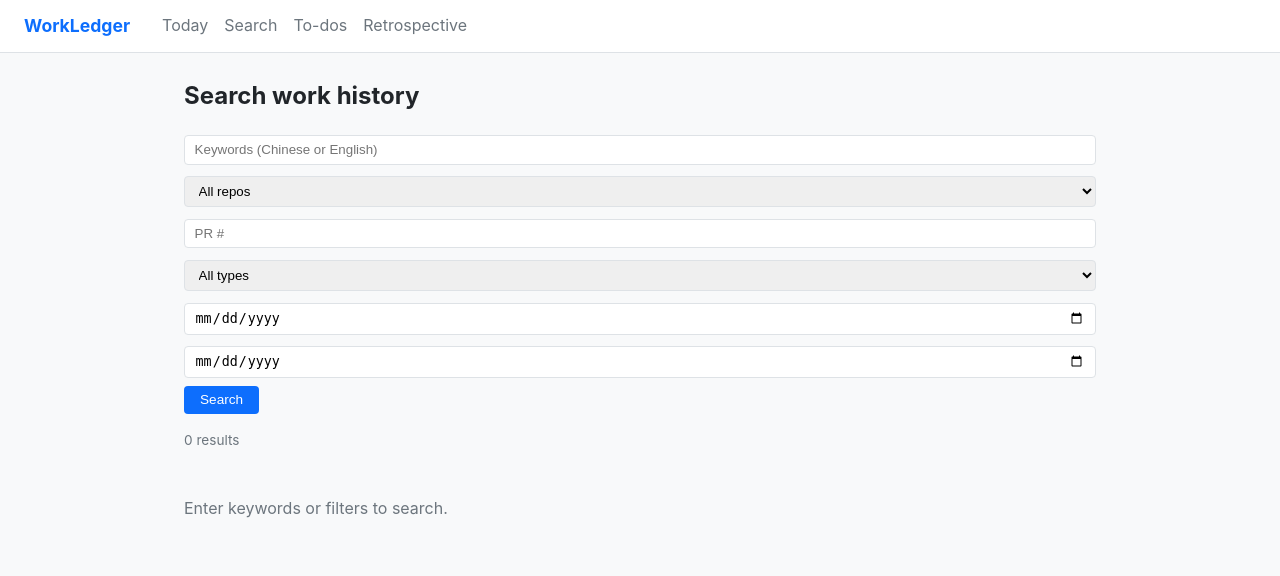
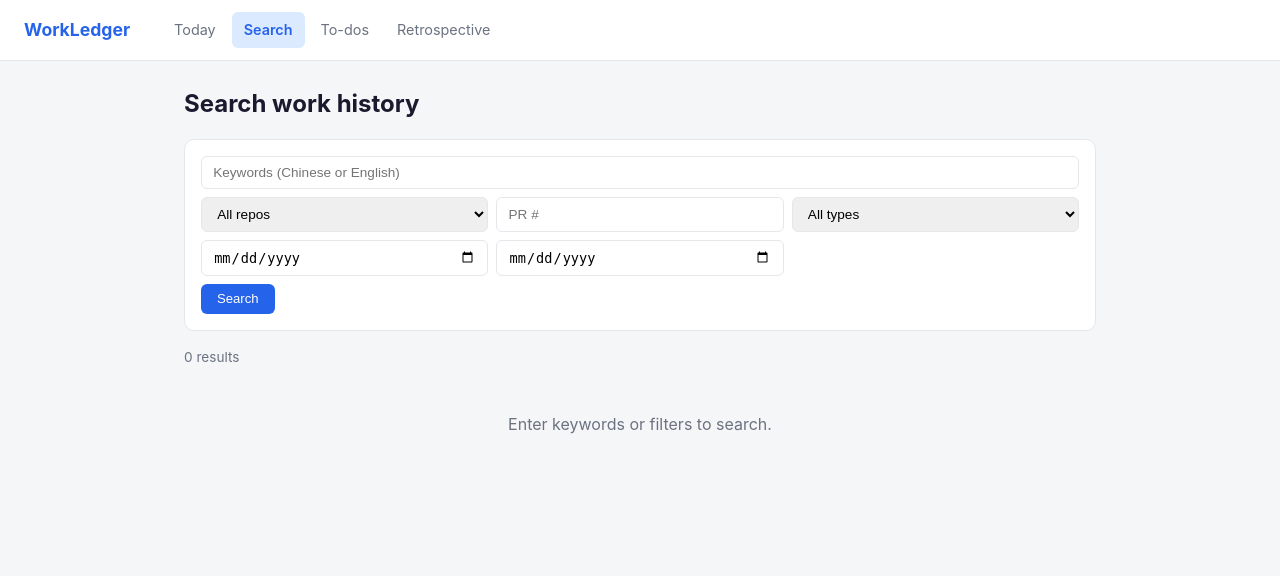
Before and after one commit to Jzhong2026/WorkLedger, a FastAPI app: page /search in a window 1280 px wide. Shown: the top 576 px of the page. Run offline with FastAPI, Linux system fonts and the light colour scheme; data that the repository does not hold is empty; parts of the project's set-up code (start-up, migrations or seed data) failed here and were passed over.

Commit message:
Fix XSS, transaction safety, and UI layout defects
- Validate evidence_url scheme (http/https only) at schema layer
- Move revision inserts inside transaction block (all 3 services)
- Rewrite CSS: fix width conflict, search form as compact grid,
  colored event-type badges, card hover/shadow, nav active state,
  responsive breakpoint, inline error banner with retry

```diff
--- a/src/workledger/static/app.js
+++ b/src/workledger/static/app.js
@@ -1,12 +1,24 @@
+function showError(msg, retryable) {
+    let banner = document.querySelector('.error-banner');
+    if (!banner) {
+        banner = document.createElement('div');
+        banner.className = 'error-banner';
+        document.querySelector('.container').prepend(banner);
+    }
+    banner.innerHTML = `<span>${msg}</span>` + (retryable ? '<button onclick="location.reload()">Retry</button>' : '');
+}
+
 async function api(method, path, body) {
     const opts = { method, headers: { 'Content-Type': 'application/json' } };
     if (body) opts.body = JSON.stringify(body);
     const res = await fetch('/api' + path, opts);
     if (!res.ok) {
         const err = await res.json().catch(() => ({ error: res.statusText }));
-        alert(err.error || 'Request failed');
+        showError(err.error || 'Request failed', err.retryable);
         throw new Error(err.error);
     }
+    const banner = document.querySelector('.error-banner');
+    if (banner) banner.remove();
     if (res.status === 204) return null;
     return res.json();
 }
--- a/src/workledger/static/style.css
+++ b/src/workledger/static/style.css
@@ -1,65 +1,137 @@
 :root {
-    --bg: #f8f9fa;
+    --bg: #f5f6f8;
     --card-bg: #fff;
-    --text: #212529;
-    --muted: #6c757d;
-    --border: #dee2e6;
-    --primary: #0d6efd;
-    --success: #198754;
-    --warning: #ffc107;
-    --danger: #dc3545;
-    --radius: 8px;
+    --text: #1a1a2e;
+    --muted: #6b7280;
+    --border: #e5e7eb;
+    --primary: #2563eb;
+    --primary-light: #dbeafe;
+    --success: #059669;
+    --success-light: #d1fae5;
+    --warning: #d97706;
+    --warning-light: #fef3c7;
+    --danger: #dc2626;
+    --info: #0891b2;
+    --info-light: #cffafe;
+    --radius: 10px;
+    --shadow: 0 1px 3px rgba(0,0,0,0.08);
+    --shadow-hover: 0 4px 12px rgba(0,0,0,0.12);
 }
 * { box-sizing: border-box; margin: 0; padding: 0; }
-body { font-family: -apple-system, BlinkMacSystemFont, "Segoe UI", Roboto, sans-serif; background: var(--bg); color: var(--text); line-height: 1.6; }
-.nav { display: flex; align-items: center; gap: 2rem; padding: 0.75rem 1.5rem; background: var(--card-bg); border-bottom: 1px solid var(--border); }
+body { font-family: -apple-system, BlinkMacSystemFont, "Segoe UI", Inter, Roboto, sans-serif; background: var(--bg); color: var(--text); line-height: 1.6; }
+
+/* Nav */
+.nav { display: flex; align-items: center; gap: 2rem; padding: 0.75rem 1.5rem; background: var(--card-bg); border-bottom: 1px solid var(--border); position: sticky; top: 0; z-index: 10; }
 .nav-brand { font-weight: 700; font-size: 1.1rem; text-decoration: none; color: var(--primary); }
-.nav-links { display: flex; gap: 1rem; }
-.nav-links a { text-decoration: none; color: var(--muted); }
-.nav-links a:hover { color: var(--primary); }
+.nav-links { display: flex; gap: 0.25rem; }
+.nav-links a { text-decoration: none; color: var(--muted); padding: 0.4rem 0.75rem; border-radius: 6px; font-size: 0.9rem; transition: all 0.15s; }
+.nav-links a:hover { color: var(--primary); background: var(--primary-light); }
+.nav-links a.active { color: var(--primary); font-weight: 600; background: var(--primary-light); }
+
+/* Layout */
 .container { max-width: 960px; margin: 0 auto; padding: 1.5rem; }
-h1 { margin-bottom: 1rem; font-size: 1.5rem; }
-h1 small { color: var(--muted); font-weight: 400; }
-h2 { margin: 1.5rem 0 0.75rem; font-size: 1.2rem; }
+h1 { margin-bottom: 1rem; font-size: 1.5rem; font-weight: 700; }
+h1 small { color: var(--muted); font-weight: 400; font-size: 0.9rem; }
+h2 { margin: 1.5rem 0 0.75rem; font-size: 1.15rem; font-weight: 600; }
+
+/* Cards */
 .card-list { display: flex; flex-direction: column; gap: 0.75rem; }
-.card { background: var(--card-bg); border: 1px solid var(--border); border-radius: var(--radius); padding: 1rem; }
+.card { background: var(--card-bg); border: 1px solid var(--border); border-radius: var(--radius); padding: 1rem 1.25rem; box-shadow: var(--shadow); transition: box-shadow 0.2s, transform 0.2s; }
+.card:hover { box-shadow: var(--shadow-hover); transform: translateY(-1px); }
 .card.highlight { border-left: 4px solid var(--warning); }
 .card-header { display: flex; align-items: center; gap: 0.5rem; margin-bottom: 0.25rem; }
-.card-meta { display: flex; flex-wrap: wrap; gap: 0.75rem; font-size: 0.85rem; color: var(--muted); margin-top: 0.5rem; }
-.card-meta a { color: var(--primary); }
-.card-actions { margin-top: 0.5rem; display: flex; gap: 0.5rem; }
-.badge { display: inline-block; padding: 0.15rem 0.5rem; border-radius: 4px; font-size: 0.75rem; font-weight: 600; }
-.badge-pending { background: #cfe2ff; color: #084298; }
-.badge-waiting { background: #fff3cd; color: #664d03; }
-.badge-done { background: #d1e7dd; color: #0f5132; }
-.badge-type { background: #e2e3e5; color: #41464b; }
-.badge-warn { background: #fff3cd; color: #664d03; }
-.badge-ok { background: #d1e7dd; color: #0f5132; }
-.badge-highlight { background: #fff3cd; color: #664d03; }
-.empty { color: var(--muted); padding: 2rem 0; }
-.search-form { display: flex; flex-wrap: wrap; gap: 0.5rem; margin-bottom: 1rem; }
-.search-form input, .search-form select { padding: 0.4rem 0.6rem; border: 1px solid var(--border); border-radius: 4px; }
-.search-form input[type="text"] { flex: 1; min-width: 200px; }
+.card-header a { color: var(--text); text-decoration: none; }
+.card-header a:hover { color: var(--primary); }
+.card-meta { display: flex; flex-wrap: wrap; gap: 0.75rem; font-size: 0.82rem; color: var(--muted); margin-top: 0.5rem; }
+.card-meta a { color: var(--primary); text-decoration: none; }
+.card-meta a:hover { text-decoration: underline; }
+.card-actions { margin-top: 0.75rem; display: flex; gap: 0.5rem; }
+
+/* Badges */
+.badge { display: inline-block; padding: 0.2rem 0.6rem; border-radius: 5px; font-size: 0.72rem; font-weight: 600; letter-spacing: 0.02em; }
+.badge-pending { background: var(--primary-light); color: var(--primary); }
+.badge-waiting { background: var(--warning-light); color: var(--warning); }
+.badge-done { background: var(--success-light); color: var(--success); }
+.badge-warn { background: var(--warning-light); color: var(--warning); }
+.badge-ok { background: var(--success-light); color: var(--success); }
+.badge-highlight { background: var(--warning-light); color: var(--warning); }
+.badge-type { background: #f3f4f6; color: #4b5563; }
+.badge-pr_created { background: var(--primary-light); color: var(--primary); }
+.badge-review_finding { background: var(--warning-light); color: var(--warning); }
+.badge-comment_analysis { background: #ede9fe; color: #7c3aed; }
+.badge-fix { background: var(--success-light); color: var(--success); }
+.badge-verification { background: var(--info-light); color: var(--info); }
+.badge-reply_drafted { background: #fce7f3; color: #db2777; }
+.badge-reply_published { background: #fce7f3; color: #be185d; }
+.badge-manual { background: #f3f4f6; color: #6b7280; }
+
+/* Search form - compact grid */
+.search-form { display: grid; grid-template-columns: 1fr 1fr 1fr; gap: 0.5rem; margin-bottom: 1rem; padding: 1rem; background: var(--card-bg); border-radius: var(--radius); border: 1px solid var(--border); }
+.search-form input[name="q"] { grid-column: 1 / -1; }
+.search-form input, .search-form select { padding: 0.5rem 0.7rem; border: 1px solid var(--border); border-radius: 6px; font-size: 0.85rem; width: auto; }
+.search-form input:focus, .search-form select:focus { outline: none; border-color: var(--primary); box-shadow: 0 0 0 2px var(--primary-light); }
+.search-form button { grid-column: 1 / -1; justify-self: start; }
 .result-count { font-size: 0.85rem; color: var(--muted); margin-bottom: 0.75rem; }
+
+/* Pagination */
 .pagination { display: flex; gap: 1rem; align-items: center; margin-top: 1rem; }
-.pagination a { color: var(--primary); text-decoration: none; }
+.pagination a { color: var(--primary); text-decoration: none; font-weight: 500; }
+
+/* Tabs */
 .period-tabs, .filter-tabs { display: flex; gap: 0.5rem; margin-bottom: 1rem; }
-.period-tabs a, .filter-tabs a { padding: 0.3rem 0.8rem; border-radius: 4px; text-decoration: none; color: var(--muted); border: 1px solid var(--border); }
+.period-tabs a, .filter-tabs a { padding: 0.35rem 0.9rem; border-radius: 6px; text-decoration: none; color: var(--muted); border: 1px solid var(--border); font-size: 0.85rem; transition: all 0.15s; }
+.period-tabs a:hover, .filter-tabs a:hover { border-color: var(--primary); color: var(--primary); }
 .period-tabs a.active, .filter-tabs a.active { background: var(--primary); color: #fff; border-color: var(--primary); }
-.timeline { position: relative; padding-left: 1.5rem; }
-.timeline::before { content: ''; position: absolute; left: 0.5rem; top: 0; bottom: 0; width: 2px; background: var(--border); }
+
+/* Timeline */
+.timeline { position: relative; padding-left: 1.75rem; }
+.timeline::before { content: ''; position: absolute; left: 0.5rem; top: 0; bottom: 0; width: 2px; background: linear-gradient(to bottom, var(--primary), var(--border)); border-radius: 1px; }
 .timeline-item { position: relative; margin-bottom: 1rem; }
-.timeline-dot { position: absolute; left: -1.25rem; top: 1rem; width: 10px; height: 10px; border-radius: 50%; background: var(--primary); }
-.detail-grid dl { display: grid; grid-template-columns: 120px 1fr; gap: 0.4rem 1rem; }
-.detail-grid dt { font-weight: 600; color: var(--muted); }
-.detail-text { white-space: pre-wrap; background: var(--bg); padding: 1rem; border-radius: var(--radius); font-size: 0.9rem; }
-form label { display: block; margin-bottom: 0.5rem; }
-form input[type="text"], form input[type="url"], form input[type="date"], form input[type="number"], form textarea, form select {
-    width: 100%; padding: 0.4rem 0.6rem; border: 1px solid var(--border); border-radius: 4px; margin-top: 0.2rem;
+.timeline-dot { position: absolute; left: -1.5rem; top: 1.1rem; width: 12px; height: 12px; border-radius: 50%; background: var(--primary); border: 2px solid var(--card-bg); box-shadow: 0 0 0 2px var(--primary); }
+
+/* Detail */
+.detail-grid dl { display: grid; grid-template-columns: 130px 1fr; gap: 0.5rem 1rem; }
+.detail-grid dt { font-weight: 600; color: var(--muted); font-size: 0.85rem; }
+.detail-grid dd { font-size: 0.9rem; }
+.detail-text { white-space: pre-wrap; background: var(--bg); padding: 1rem; border-radius: var(--radius); font-size: 0.85rem; border: 1px solid var(--border); }
+
+/* Forms (general - detail/edit pages) */
+.detail-grid form label, #add-accomplishment label { display: block; margin-bottom: 0.6rem; font-size: 0.9rem; }
+.detail-grid form input[type="text"], .detail-grid form input[type="url"], .detail-grid form textarea,
+#add-accomplishment input[type="text"], #add-accomplishment input[type="url"], #add-accomplishment input[type="date"] {
+    width: 100%; padding: 0.5rem 0.7rem; border: 1px solid var(--border); border-radius: 6px; margin-top: 0.2rem; font-size: 0.9rem;
 }
-form button, .card-actions button { padding: 0.4rem 1rem; border: none; border-radius: 4px; background: var(--primary); color: #fff; cursor: pointer; font-size: 0.85rem; }
-form button:hover, .card-actions button:hover { opacity: 0.9; }
+.detail-grid form input:focus, .detail-grid form textarea:focus, #add-accomplishment input:focus { outline: none; border-color: var(--primary); box-shadow: 0 0 0 2px var(--primary-light); }
+
+/* Inline form (Quick add) */
+.inline-form { display: flex; gap: 0.5rem; align-items: center; }
+.inline-form input[type="text"] { flex: 1; width: auto; padding: 0.5rem 0.7rem; border: 1px solid var(--border); border-radius: 6px; font-size: 0.9rem; }
+.inline-form input[type="date"] { width: auto; padding: 0.5rem 0.7rem; border: 1px solid var(--border); border-radius: 6px; font-size: 0.85rem; }
+.inline-form input:focus { outline: none; border-color: var(--primary); box-shadow: 0 0 0 2px var(--primary-light); }
+
+/* Todo full form */
+#add-todo { display: grid; grid-template-columns: 1fr 1fr; gap: 0.5rem; padding: 1rem; background: var(--card-bg); border-radius: var(--radius); border: 1px solid var(--border); }
+#add-todo input[name="title"] { grid-column: 1 / -1; }
+#add-todo textarea { grid-column: 1 / -1; }
+#add-todo input, #add-todo textarea, #add-todo select { padding: 0.5rem 0.7rem; border: 1px solid var(--border); border-radius: 6px; font-size: 0.85rem; width: auto; }
+#add-todo button { grid-column: 1 / -1; justify-self: start; }
+
+/* Buttons */
+button, .card-actions button { padding: 0.45rem 1rem; border: none; border-radius: 6px; background: var(--primary); color: #fff; cursor: pointer; font-size: 0.82rem; font-weight: 500; transition: opacity 0.15s; }
+button:hover { opacity: 0.85; }
 button.danger { background: var(--danger); }
-.inline-form { display: flex; gap: 0.5rem; align-items: center; }
-.inline-form input[type="text"] { flex: 1; }
+
+/* States */
+.empty { color: var(--muted); padding: 2rem 0; text-align: center; }
 .meta { color: var(--muted); font-size: 0.9rem; margin-bottom: 1rem; }
+.error-banner { background: #fef2f2; border: 1px solid #fecaca; color: #991b1b; padding: 1rem; border-radius: var(--radius); margin-bottom: 1rem; display: flex; align-items: center; gap: 0.75rem; }
+.error-banner button { background: #991b1b; }
+
+/* Responsive */
+@media (max-width: 640px) {
+    .search-form { grid-template-columns: 1fr; }
+    #add-todo { grid-template-columns: 1fr; }
+    .nav { gap: 1rem; padding: 0.5rem 1rem; }
+    .nav-links a { padding: 0.3rem 0.5rem; font-size: 0.8rem; }
+    .container { padding: 1rem; }
+}
--- a/src/workledger/templates/base.html
+++ b/src/workledger/templates/base.html
@@ -10,10 +10,10 @@
 <nav class="nav">
     <a href="/" class="nav-brand">WorkLedger</a>
     <div class="nav-links">
-        <a href="/">Today</a>
-        <a href="/search">Search</a>
-        <a href="/todos">To-dos</a>
-        <a href="/retrospective">Retrospective</a>
+        <a href="/" class="{{ 'active' if request.url.path == '/' }}">Today</a>
+        <a href="/search" class="{{ 'active' if request.url.path == '/search' }}">Search</a>
+        <a href="/todos" class="{{ 'active' if request.url.path == '/todos' }}">To-dos</a>
+        <a href="/retrospective" class="{{ 'active' if request.url.path == '/retrospective' }}">Retrospective</a>
     </div>
 </nav>
 <main class="container">
--- a/src/workledger/templates/event_detail.html
+++ b/src/workledger/templates/event_detail.html
@@ -5,7 +5,7 @@
 <h1>{{ event.summary or 'Event detail' }}</h1>
 <div class="detail-grid">
     <dl>
-        <dt>Type</dt><dd><span class="badge badge-type">{{ event.event_type }}</span></dd>
+        <dt>Type</dt><dd><span class="badge badge-{{ event.event_type }}">{{ event.event_type }}</span></dd>
         <dt>Occurred</dt><dd>{{ event.occurred_at }}</dd>
         <dt>Recorded</dt><dd>{{ event.recorded_at }}</dd>
         {% if event.repo %}<dt>Repo / PR</dt><dd><a href="/pr?repo={{ event.repo }}&pr_number={{ event.pr_number }}">{{ event.repo }}#{{ event.pr_number }}</a></dd>{% endif %}
--- a/src/workledger/templates/pr_timeline.html
+++ b/src/workledger/templates/pr_timeline.html
@@ -10,7 +10,7 @@
     <div class="timeline-dot badge-type"></div>
     <div class="timeline-content card">
         <div class="card-header">
-            <span class="badge badge-type">{{ ev.event_type }}</span>
+            <span class="badge badge-{{ ev.event_type }}">{{ ev.event_type }}</span>
             <a href="/event/{{ ev.id }}"><strong>{{ ev.summary or '(no summary)' }}</strong></a>
         </div>
         <div class="card-meta">
--- a/src/workledger/templates/search.html
+++ b/src/workledger/templates/search.html
@@ -30,7 +30,7 @@
 {% for ev in items %}
 <div class="card">
     <div class="card-header">
-        <span class="badge badge-type">{{ ev.event_type }}</span>
+        <span class="badge badge-{{ ev.event_type }}">{{ ev.event_type }}</span>
         <a href="/event/{{ ev.id }}"><strong>{{ ev.summary or '(no summary)' }}</strong></a>
     </div>
     <div class="card-meta">
```
Also changed, not shown: src/workledger/schemas.py (+31 -1 lines), src/workledger/services/events.py (+7 -4 lines), src/workledger/services/retrospectives.py (+14 -8 lines).
